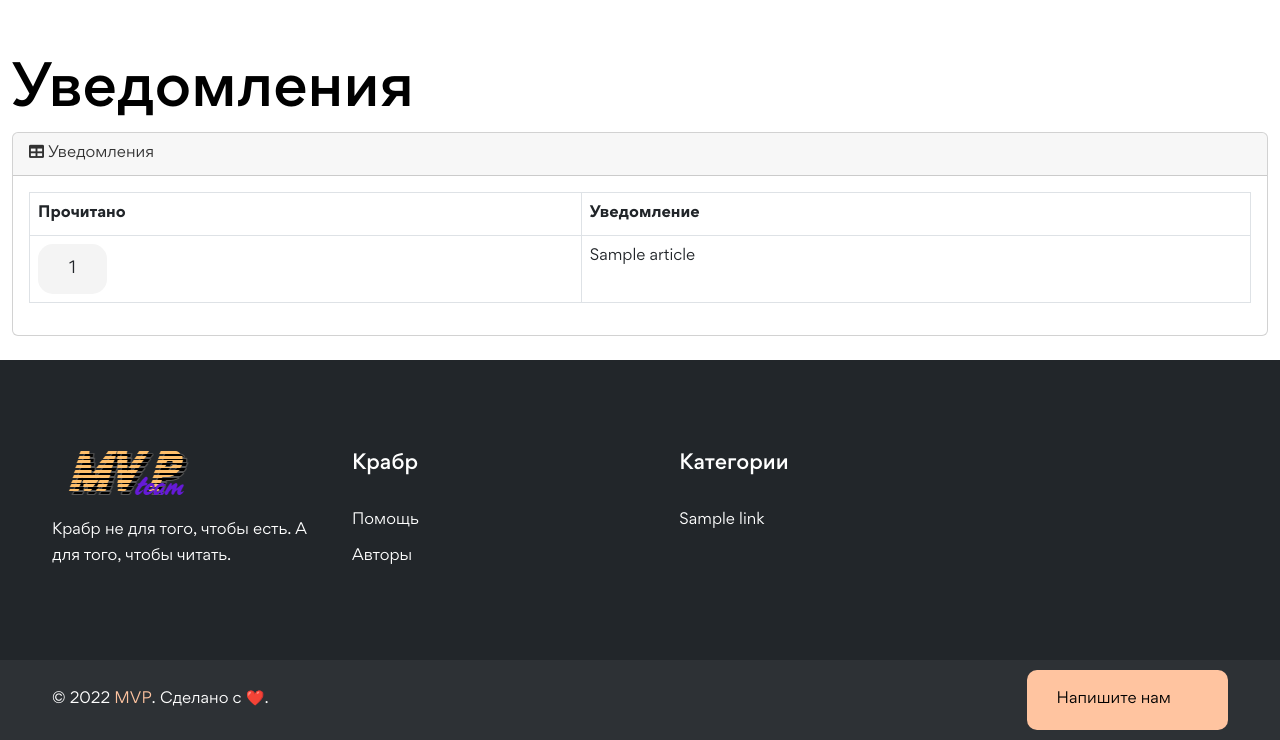
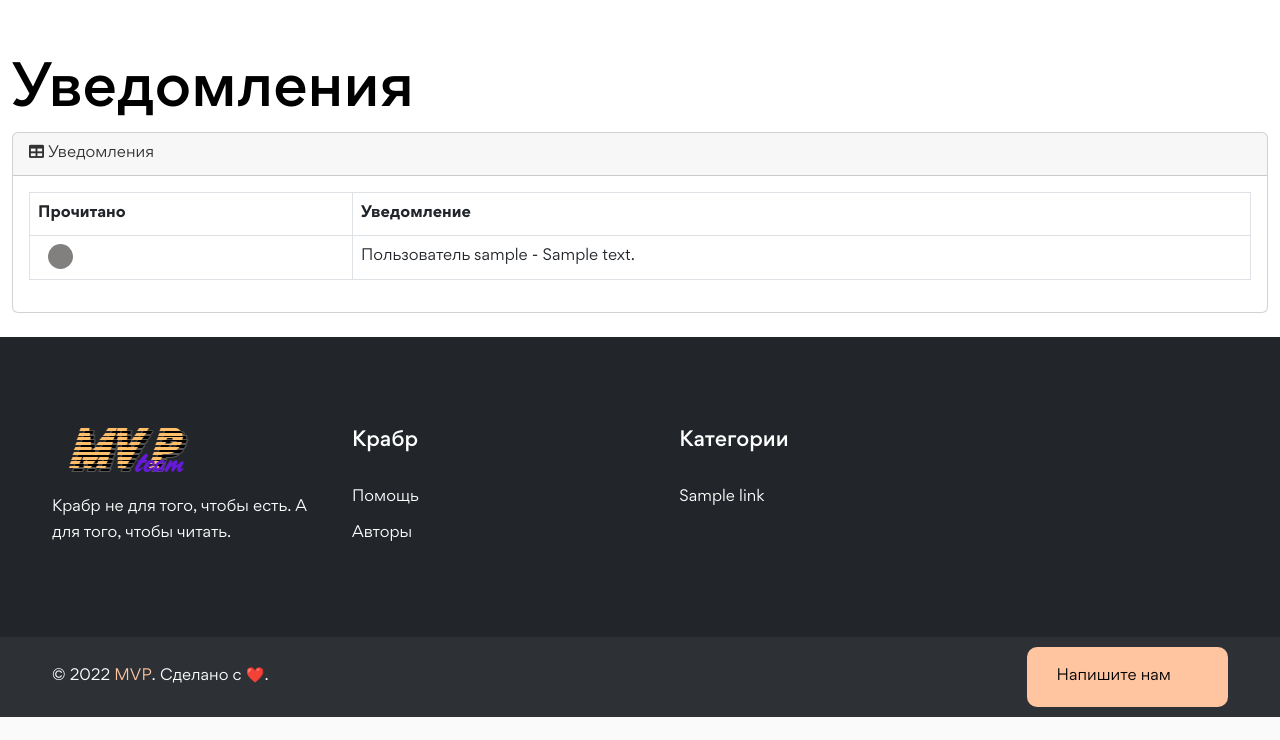
Before and after one commit to MyEternity/team_work, a Django app: template articles/templates/articles/notifications.html in a window 1280 px wide. Shown: the part 255-995 px from the top of the page. After the commit the page ends 972 px from the top, so only its background shows below. Run offline with Django 3.2, Linux system fonts and the light colour scheme; the template is opened without the code that fills it: most values are stand-ins (such as "Sample title", 1, 10 or a date in 2020); some libraries are stand-ins or nearby versions; some web fonts are replaced.

Commit message:
Сделан колокольчик, сигналы, вывод уведомление + ajax.

```diff
--- a/articles/context_processors/notification_context.py
+++ b/articles/context_processors/notification_context.py
@@ -13,3 +13,5 @@ def checking_status_notification(request):
                 break
 
         return {'status_notification': status_notification}
+
+    return {'status_notification': 'user_not_authenticated'}
--- a/articles/templates/articles/includes/table_notifications.html
+++ b/articles/templates/articles/includes/table_notifications.html
@@ -12,15 +12,27 @@
         {% for notification in object_list %}
             <tr>
                 <td>
-                    <input class="btn btn-block btn_notification"
-                           type="submit"
-                           value="{{ notification.guid }}">
+                    {% if notification.message_readed == False%}
+                        <input class="btn_notification"
+                               type="submit"
+                               style="background: #d4966f;"
+                               value="{{ notification.guid }}">
+                    {% else %}
+                        <input class="btn_notification"
+                               type="submit"
+                               style="background: #827f7f;"
+                               value="{{ notification.guid }}">
+                    {% endif %}
                 </td>
                 <td>
                     {% if notification.message_readed == False%}
-                        <strong>{{ notification|safe }}</strong>
+                        <strong>
+                            Пользователь <a href="{% url 'users:profile' %}">{{ notification.recipient_id.username }}</a> -
+                                {{ notification.message }}
+                        </strong>
                     {% else %}
-                        {{ notification|safe }}
+                        Пользователь <a href="{% url 'users:profile' %}">{{ notification.recipient_id.username }}</a> -
+                            {{ notification.message }}
                     {% endif %}
                 </td>
             </tr>
--- a/articles/views.py
+++ b/articles/views.py
@@ -131,7 +131,7 @@ class NotificationListView(BaseClassContextMixin, UserLoginCheckMixin,
     def get_queryset(self, **kwargs):
         qs = Notification.objects.filter(recipient_id=self.request.user.id)\
             .prefetch_related('author_id').order_by('-message_readed')\
-            .oder_by('-create_date')
+            # .oder_by('-create_date')
         return qs
 
 
@@ -150,7 +150,7 @@ def notification_readed(request, slug):
         object_list = Notification.objects\
             .filter(recipient_id=request.user.id)\
             .prefetch_related('author_id').order_by('-message_readed')\
-            .oder_by('-create_date')
+            # .oder_by('-create_date')
         context = {'object_list': object_list}
         result = render_to_string('articles/includes/table_notifications.html',
                                   context)
--- a/static/css/krabr.css
+++ b/static/css/krabr.css
@@ -23,6 +23,17 @@ input#id_first_name, #id_last_name, #id_email, #id_username, #id_profile_image,
     position: relative;
 }
 
+.btn_notification {
+    color: transparent;
+    width: 25px;
+	height: 25px;
+	-moz-border-radius: 12.5px;
+	-webkit-border-radius: 12.5px;
+	border-radius: 12.5px;
+    margin-left: 10px;
+    border: none
+}
+
 .icon-bell-notification {
     position: absolute;
     width: 24px;
```
Also changed, not shown: articles/models.py (+21 -5 lines).
